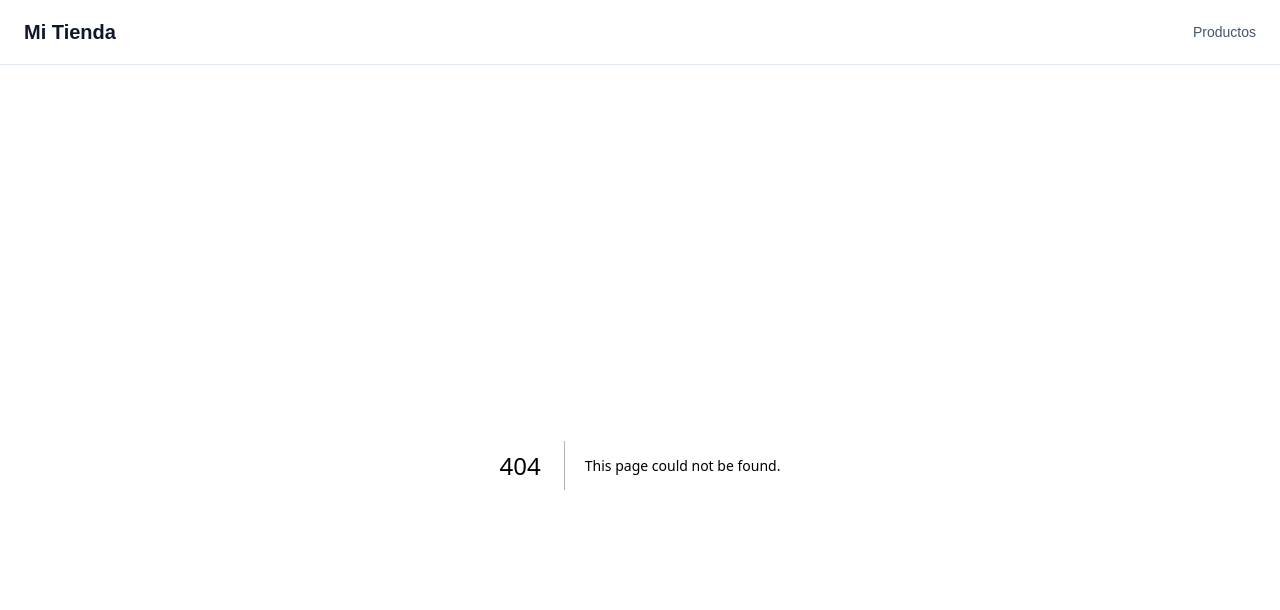
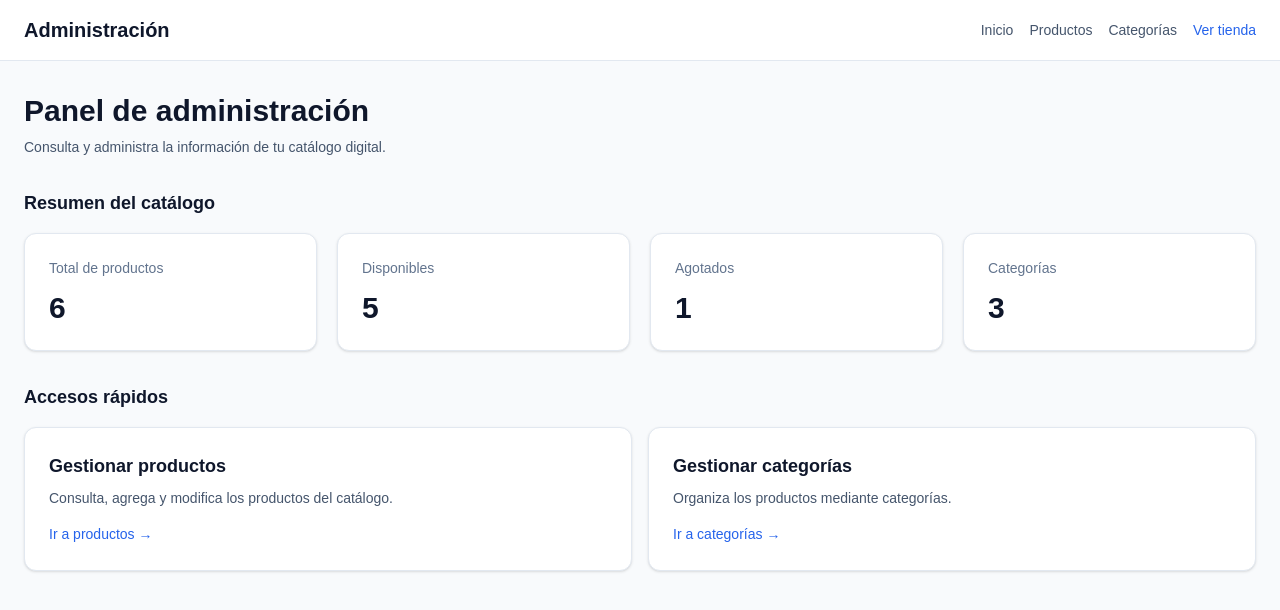
Before and after one commit to yeison8a/catalogo-digital-frontend, a Next.js app: page /admin in a window 1280 px wide. Before the commit this address had no page. Shown: the top 610 px of the page. Built offline with nearby package versions, Linux system fonts and the light colour scheme.

Commit message:
feat: add admin dashboard and separate layouts

```diff
--- /dev/null
+++ b/src/app/(admin)/admin/layout.tsx
@@ -0,0 +1,18 @@
+
+import AdminHeader from "@/components/layout/AdminHeader";
+
+export default function AdminLayout({
+  children,
+}: Readonly<{
+  children: React.ReactNode;
+}>) {
+  return (
+    <>
+      <AdminHeader />
+
+      <main className="mx-auto min-h-[calc(100vh-5rem)] max-w-7xl px-4 py-8 sm:px-6">
+        {children}
+      </main>
+    </>
+  );
+}
--- /dev/null
+++ b/src/app/(admin)/admin/page.tsx
@@ -0,0 +1,128 @@
+
+import Link from "next/link";
+
+import { mockProducts } from "@/mocks/products";
+import { mockCategories } from "@/mocks/categories";
+
+export default function AdminDashboardPage() {
+  const totalProducts = mockProducts.length;
+
+  const availableProducts = mockProducts.filter(
+    (product) => product.available
+  ).length;
+
+  const unavailableProducts =
+    totalProducts - availableProducts;
+
+  const totalCategories = mockCategories.length;
+
+  const stats = [
+    {
+      title: "Total de productos",
+      value: totalProducts,
+    },
+    {
+      title: "Disponibles",
+      value: availableProducts,
+    },
+    {
+      title: "Agotados",
+      value: unavailableProducts,
+    },
+    {
+      title: "Categorías",
+      value: totalCategories,
+    },
+  ];
+
+  return (
+    <div className="space-y-8">
+      {/* Encabezado */}
+      <section>
+        <h1 className="text-2xl font-bold text-slate-900 sm:text-3xl">
+          Panel de administración
+        </h1>
+
+        <p className="mt-2 text-sm text-slate-600">
+          Consulta y administra la información
+          de tu catálogo digital.
+        </p>
+      </section>
+
+      {/* Estadísticas */}
+      <section aria-labelledby="stats-title">
+        <h2
+          id="stats-title"
+          className="mb-4 text-lg font-semibold text-slate-900"
+        >
+          Resumen del catálogo
+        </h2>
+
+        <div className="grid grid-cols-2 gap-3 sm:grid-cols-4 sm:gap-5">
+          {stats.map((stat) => (
+            <article
+              key={stat.title}
+              className="rounded-xl border border-slate-200 bg-white p-4 shadow-sm sm:p-6"
+            >
+              <p className="text-sm text-slate-500">
+                {stat.title}
+              </p>
+
+              <p className="mt-3 text-3xl font-bold text-slate-900">
+                {stat.value}
+              </p>
+            </article>
+          ))}
+        </div>
+      </section>
+
+      {/* Accesos rápidos */}
+      <section aria-labelledby="actions-title">
+        <h2
+          id="actions-title"
+          className="mb-4 text-lg font-semibold text-slate-900"
+        >
+          Accesos rápidos
+        </h2>
+
+        <div className="grid gap-4 sm:grid-cols-2">
+          <Link
+            href="/admin/products"
+            className="rounded-xl border border-slate-200 bg-white p-6 shadow-sm transition-all hover:border-blue-300 hover:shadow-md"
+          >
+            <h3 className="text-lg font-semibold text-slate-900">
+              Gestionar productos
+            </h3>
+
+            <p className="mt-2 text-sm text-slate-600">
+              Consulta, agrega y modifica
+              los productos del catálogo.
+            </p>
+
+            <span className="mt-4 inline-block text-sm font-medium text-primary">
+              Ir a productos →
+            </span>
+          </Link>
+
+          <Link
+            href="/admin/categories"
+            className="rounded-xl border border-slate-200 bg-white p-6 shadow-sm transition-all hover:border-blue-300 hover:shadow-md"
+          >
+            <h3 className="text-lg font-semibold text-slate-900">
+              Gestionar categorías
+            </h3>
+
+            <p className="mt-2 text-sm text-slate-600">
+              Organiza los productos
+              mediante categorías.
+            </p>
+
+            <span className="mt-4 inline-block text-sm font-medium text-primary">
+              Ir a categorías →
+            </span>
+          </Link>
+        </div>
+      </section>
+    </div>
+  );
+}
--- /dev/null
+++ b/src/app/(public)/layout.tsx
@@ -0,0 +1,15 @@
+
+import Header from "@/components/layout/Header";
+
+export default function PublicLayout({
+  children,
+}: Readonly<{
+  children: React.ReactNode;
+}>) {
+  return (
+    <>
+      <Header />
+      <main>{children}</main>
+    </>
+  );
+}
--- a/src/app/layout.tsx
+++ b/src/app/layout.tsx
@@ -1,12 +1,11 @@
 
 import type { Metadata } from "next";
-import Header from "@/components/layout/Header";
 import "./globals.css";
 
 export const metadata: Metadata = {
   title: "Mi Tienda | Catálogo Digital",
   description:
-    "Explora nuestro catálogo de productos y encuentra lo que necesitas.",
+    "Explora nuestro catálogo de productos.",
 };
 
 export default function RootLayout({
@@ -17,9 +16,7 @@ export default function RootLayout({
   return (
     <html lang="es">
       <body className="min-h-screen bg-background text-foreground">
-        <Header />
-
-        <main>{children}</main>
+        {children}
       </body>
     </html>
   );
--- /dev/null
+++ b/src/components/layout/AdminHeader.tsx
@@ -0,0 +1,50 @@
+
+import Link from "next/link";
+
+export default function AdminHeader() {
+  return (
+    <header className="border-b border-slate-200 bg-white">
+      <div className="mx-auto flex max-w-7xl flex-col gap-3 px-4 py-4 sm:flex-row sm:items-center sm:justify-between sm:px-6">
+        <Link
+          href="/admin"
+          className="text-xl font-bold text-slate-900"
+        >
+          Administración
+        </Link>
+
+        <nav
+          aria-label="Navegación administrativa"
+          className="flex flex-wrap items-center gap-4 text-sm font-medium"
+        >
+          <Link
+            href="/admin"
+            className="text-slate-600 hover:text-primary"
+          >
+            Inicio
+          </Link>
+
+          <Link
+            href="/admin/products"
+            className="text-slate-600 hover:text-primary"
+          >
+            Productos
+          </Link>
+
+          <Link
+            href="/admin/categories"
+            className="text-slate-600 hover:text-primary"
+          >
+            Categorías
+          </Link>
+
+          <Link
+            href="/"
+            className="text-primary hover:underline"
+          >
+            Ver tienda
+          </Link>
+        </nav>
+      </div>
+    </header>
+  );
+}
```
Also changed, not shown: src/app/(public)/page.tsx (renamed from src/app/page.tsx), src/app/(public)/products/[id]/not-found.tsx (renamed from src/app/products/[id]/not-found.tsx), src/app/(public)/products/[id]/page.tsx (renamed from src/app/products/[id]/page.tsx).
